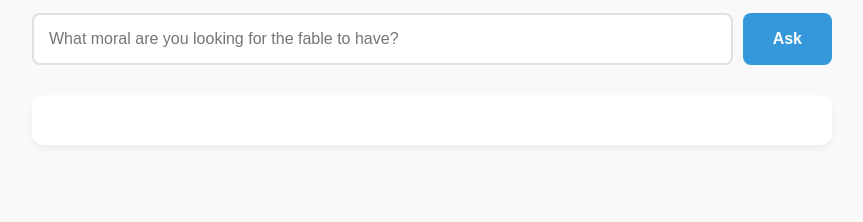
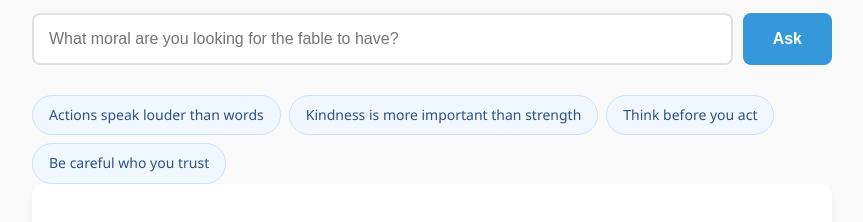
Before and after one commit to tsunyinlam/fables, a website: page public/index.html in a window 1280 px wide. Shown: the part 148-370 px from the top of the page, without its empty margins (208-1071 px from the left). Drawn offline with Linux system fonts and the light colour scheme.

```diff
--- a/public/index.html
+++ b/public/index.html
@@ -1,7 +1,7 @@
 <!DOCTYPE html>
 <html>
 <head>
-    <title>AI Chat</title>
+    <title>Recommend me an Aesop's Fable</title>
     <style>
         body {
             max-width: 800px;
@@ -89,6 +89,30 @@
             display: block;
             margin-top: 20px;
         }
+
+    .suggestions {
+        margin-top: 10px;
+        display: flex;
+        flex-wrap: wrap;
+        gap: 8px;
+    }
+
+    .suggestion-pill {
+        background: #f0f7ff;
+        border: 1px solid #cce4ff;
+        color: #2c5282;
+        padding: 8px 16px;
+        border-radius: 20px;
+        font-size: 14px;
+        cursor: pointer;
+        transition: all 0.2s ease;
+    }
+
+    .suggestion-pill:hover {
+        background: #e0efff;
+        transform: translateY(-1px);
+        box-shadow: 0 2px 4px rgba(44, 82, 130, 0.1);
+    }
     </style>
 </head>
 <body>
@@ -97,6 +121,56 @@
         <input type="text" id="question" placeholder="What moral are you looking for the fable to have?">
         <button type="submit">Ask</button>
     </form>
+
+    <div class="suggestions" id="suggestions"></div>
+    <script>
+        const morals = [
+            "Never give up in the face of adversity",
+            "Be careful who you trust",
+            "Kindness is more important than strength",
+            "Think before you act",
+            "Slow and steady wins the race",
+            "True friendship is valuable",
+            "Honesty is the best policy",
+            "Pride comes before a fall",
+            "Unity is strength",
+            "Appearances can be deceiving",
+            "Greed leads to downfall",
+            "Help others in need",
+            "Be grateful for what you have",
+            "Actions speak louder than words",
+            "Patience is a virtue"
+        ];
+
+        function getRandomMorals(count) {
+            const shuffled = morals.sort(() => 0.5 - Math.random());
+            return shuffled.slice(0, count);
+        }
+
+        function displaySuggestions() {
+            const suggestionsDiv = document.getElementById('suggestions');
+            const selectedMorals = getRandomMorals(4); // Show 4 random suggestions
+
+            suggestionsDiv.innerHTML = selectedMorals
+                .map(moral => `<div class="suggestion-pill">${moral}</div>`)
+                .join('');
+
+            // Add click handlers
+            document.querySelectorAll('.suggestion-pill').forEach(pill => {
+                pill.addEventListener('click', () => {
+                    document.getElementById('question').value = pill.textContent;
+                    document.getElementById('chat-form').dispatchEvent(new Event('submit'));
+                });
+            });
+        }
+
+        // Show initial suggestions
+        displaySuggestions();
+
+        // Refresh suggestions periodically (optional)
+        setInterval(displaySuggestions, 30000); // Refresh every 30 seconds
+    </script>
+
     <div id="response"></div>
 
     <script>
```
